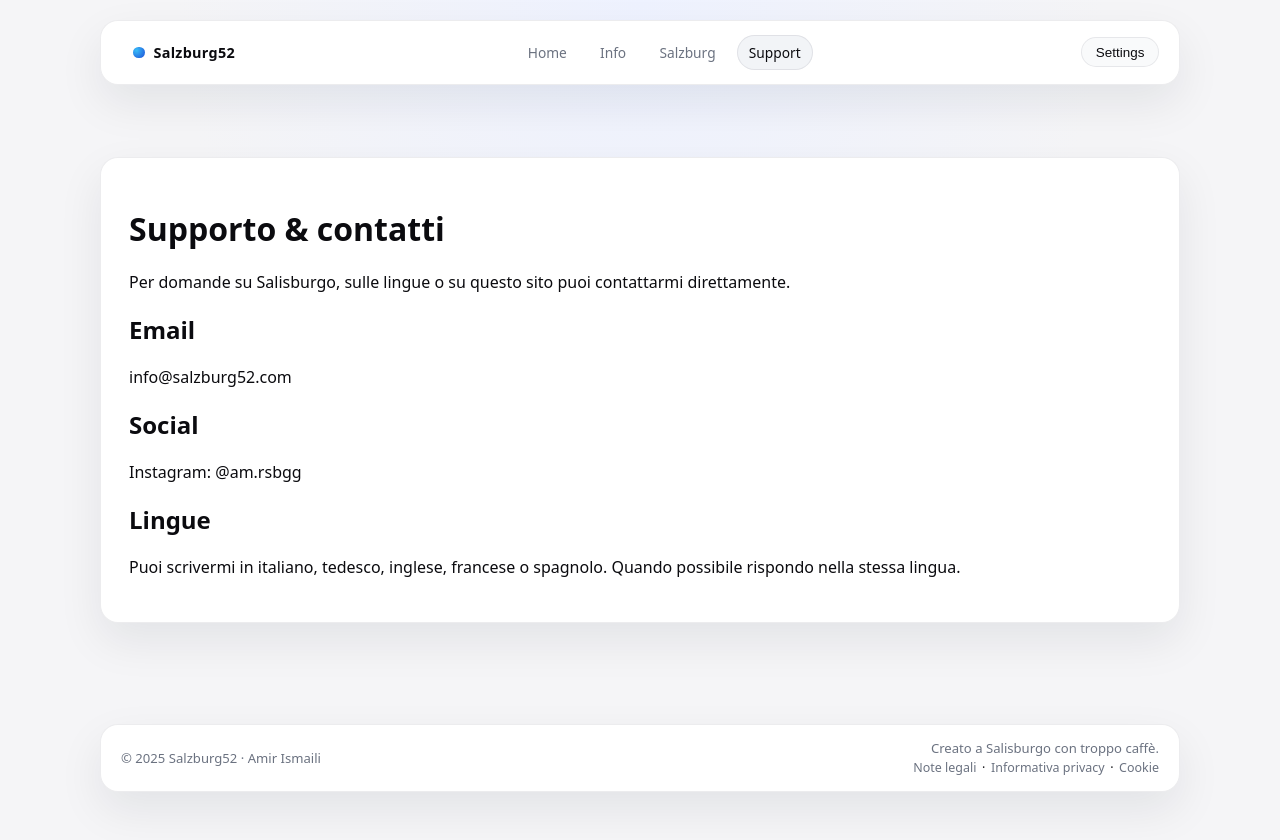
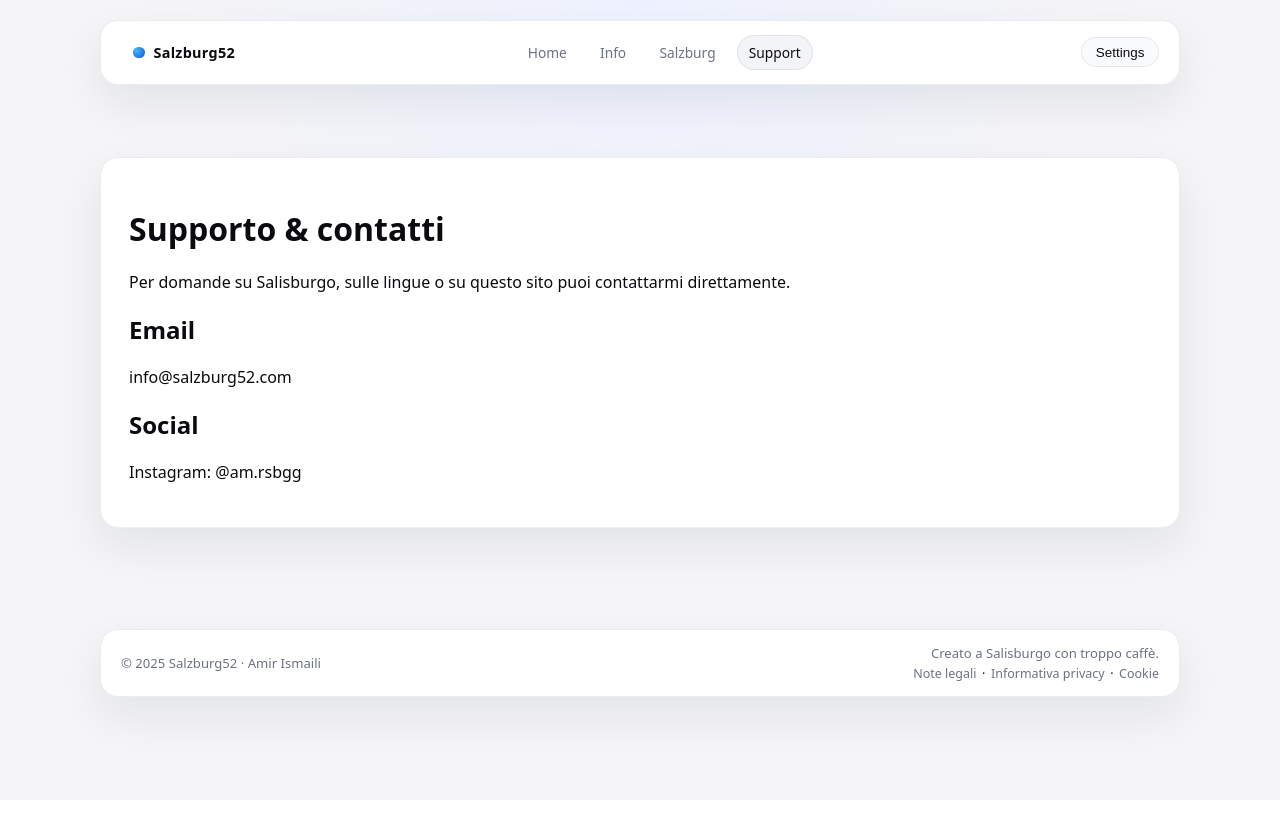
Before and after one commit to luv2loot/salzburg52, a Next.js app: page /it/support in a window 1280 px wide. After the commit the page ends 800 px from the top, so only its background shows below. Built offline with nearby package versions, Linux system fonts and the light colour scheme.

Commit message:
Update page.js

```diff
--- a/app/it/support/page.js
+++ b/app/it/support/page.js
@@ -33,12 +33,6 @@ export default function ItSupportPage() {
               @am.rsbgg
             </a>
           </p>
-
-          <h2>Lingue</h2>
-          <p>
-            Puoi scrivermi in italiano, tedesco, inglese, francese o spagnolo.
-            Quando possibile rispondo nella stessa lingua.
-          </p>
         </div>
       </main>
       <Footer lang={LANG} />
```
